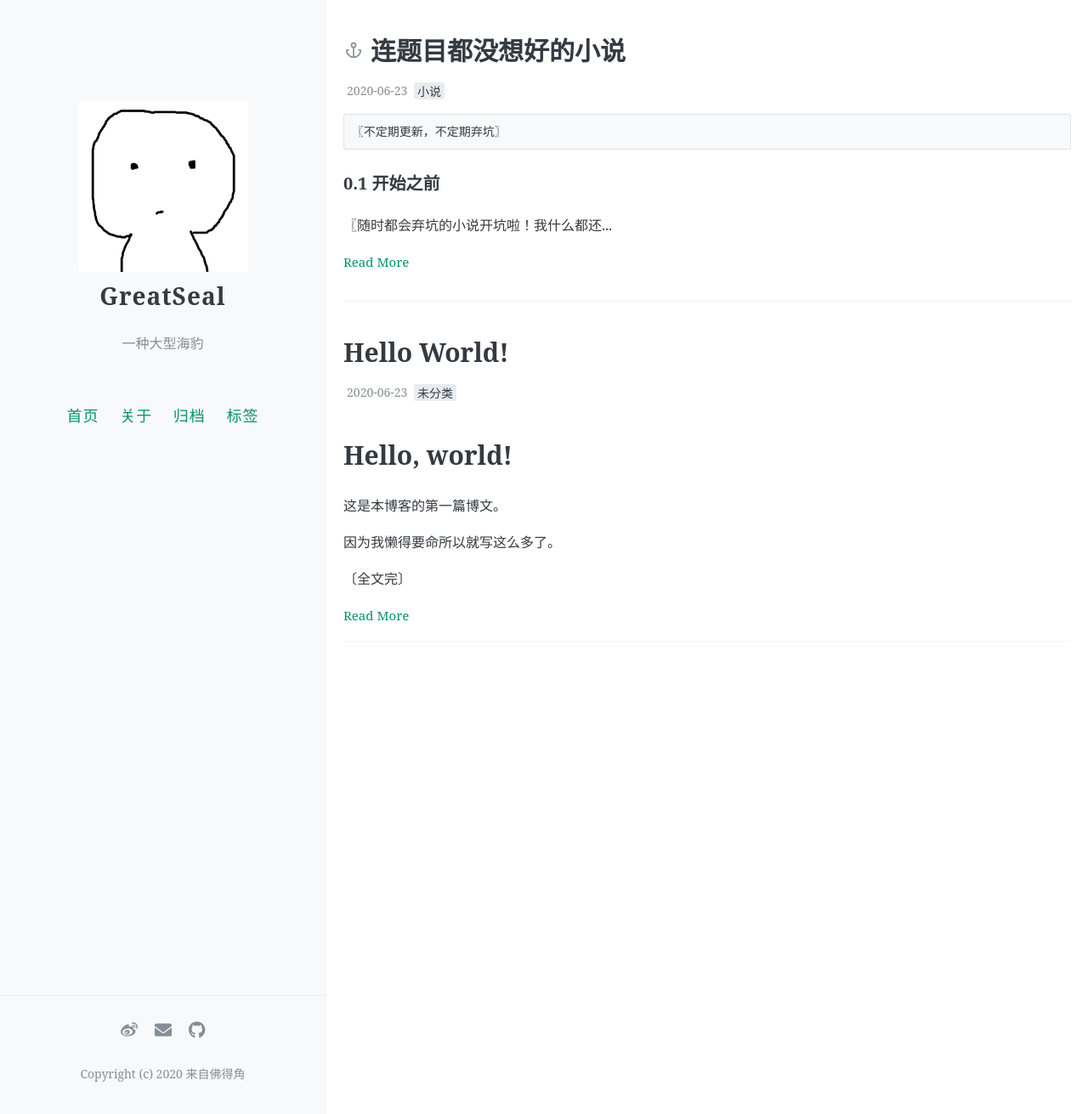
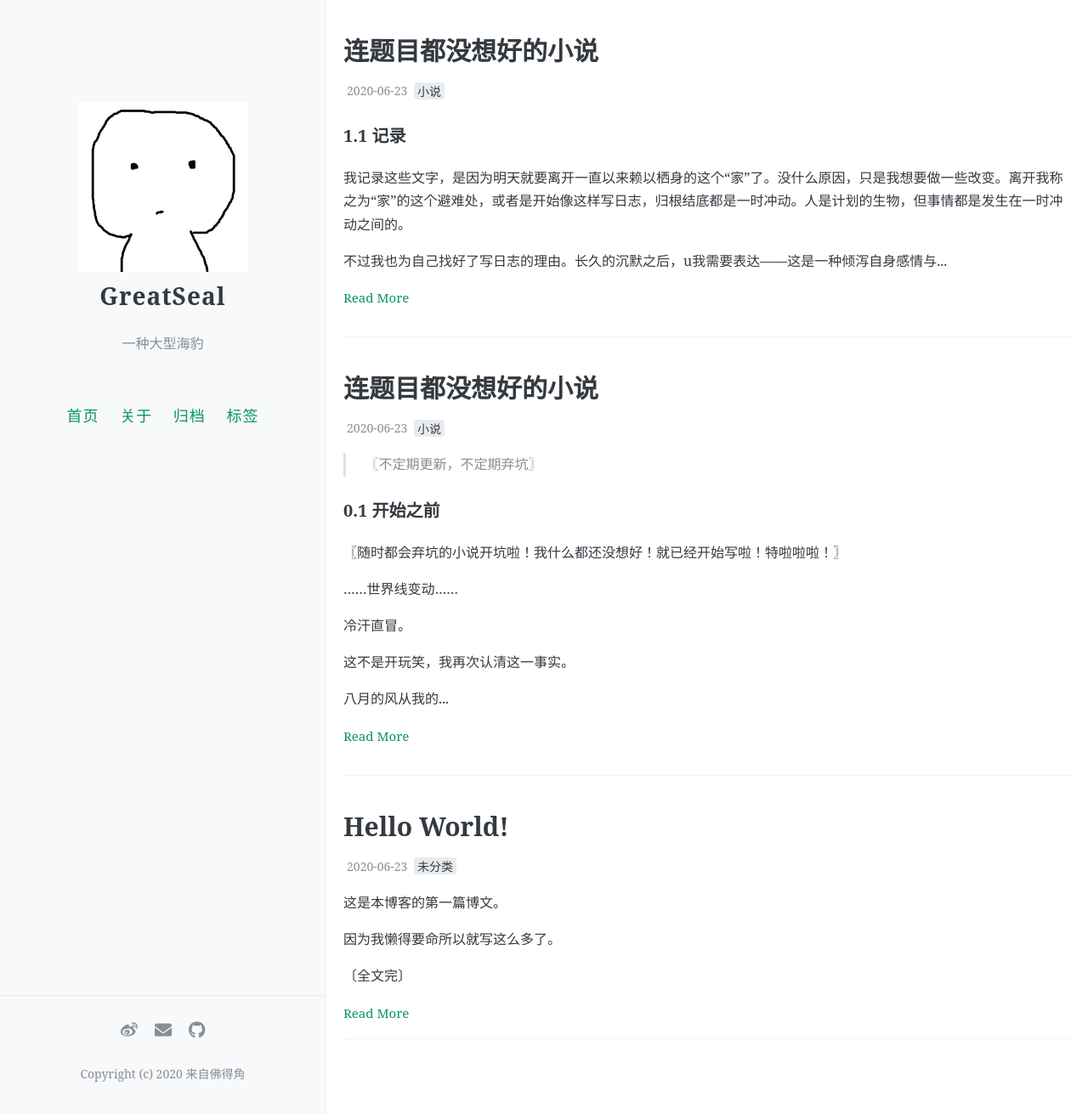
Before and after one commit to lcx64579/greatseal, a Jekyll site: the page built from index.html, in a window 1280 px wide and 1311 px high. Shown: the whole window at 85% size. Built offline with Jekyll 4.4.1, drawn with Linux system fonts in a browser that asks for light colours; the list of posts is cut into pages by our own code; comment, search, counter and statistics services are not loaded.

Commit message:
shyosatsu2

```diff
--- a/_posts/2020-06-23-helloworld.md
+++ b/_posts/2020-06-23-helloworld.md
@@ -5,9 +5,10 @@ date: 2020-06-23
 Author: GreatSeal
 categories: 随笔
 tags: [未分类]
-comments: true
+comments: false
+toc: false
+pinned: false
 ---
-# Hello, world!
 
 这是本博客的第一篇博文。
 
--- /dev/null
+++ b/_posts/2020-06-23-shyosatsu2.md
@@ -0,0 +1,25 @@
+---
+layout: post
+title: 连题目都没想好的小说
+date: 2020-06-23
+Author: GreatSeal
+categories: 长篇
+tags: [小说]
+comments: false
+toc: true
+pinned: false
+---
+
+### 1.1 记录
+
+我记录这些文字，是因为明天就要离开一直以来赖以栖身的这个“家”了。没什么原因，只是我想要做一些改变。离开我称之为“家”的这个避难处，或者是开始像这样写日志，归根结底都是一时冲动。人是计划的生物，但事情都是发生在一时冲动之间的。
+
+不过我也为自己找好了写日志的理由。长久的沉默之后，u我需要表达——这是一种倾泻自身感情与思想的欲望，我思考过它的由来，不过失败了。最终我只能把这种欲望归结到人基因里编码的某种东西。放大来说，我需要记录。事情需要被记录，回忆只会愈来愈模糊。回忆也会改变——没有别的证据证明记忆是否是真实的，也许我已经在每一个夜晚混淆了梦境与现实。但记录不会改变。历史学家不只是研究历史，他们还记录当下世界的事情。以前我不是历史学家，但现在我已经是我所知道的人里面最有资格记录历史的了。
+
+不管这是日志还是历史，现在我都是唯一读者。
+
+日志的开头我本应写上日期，但这是很困难的事情。我在“家”的墙上用刻痕记录过我经历的天数。到了500多天的时候我一度考虑过放弃，因为我根本不知道日期从哪一天开始。我甚至没有公历年份可供参考。但我后来意识到，公历年份没有任何意义，因为我不需要一个与他人同步的统一历法标准，我只需要记录自己的时间。我管第一道刻痕叫第一年一月一日，然后按照公历365天为一年，四年一闰。
+
+我记得第一年一月一日处在冬季，下了雪。那天我才7岁或者8岁。那天我找到了这个“家”，我在寒冷中颤抖着刻下第一道刻痕。那天我什么都没有。
+
+今天是第7年12月31日。下雪了。我决定离开了。
```
Also changed, not shown: _posts/2020-06-23-shyosatsu1.md (+5 -21 lines).
